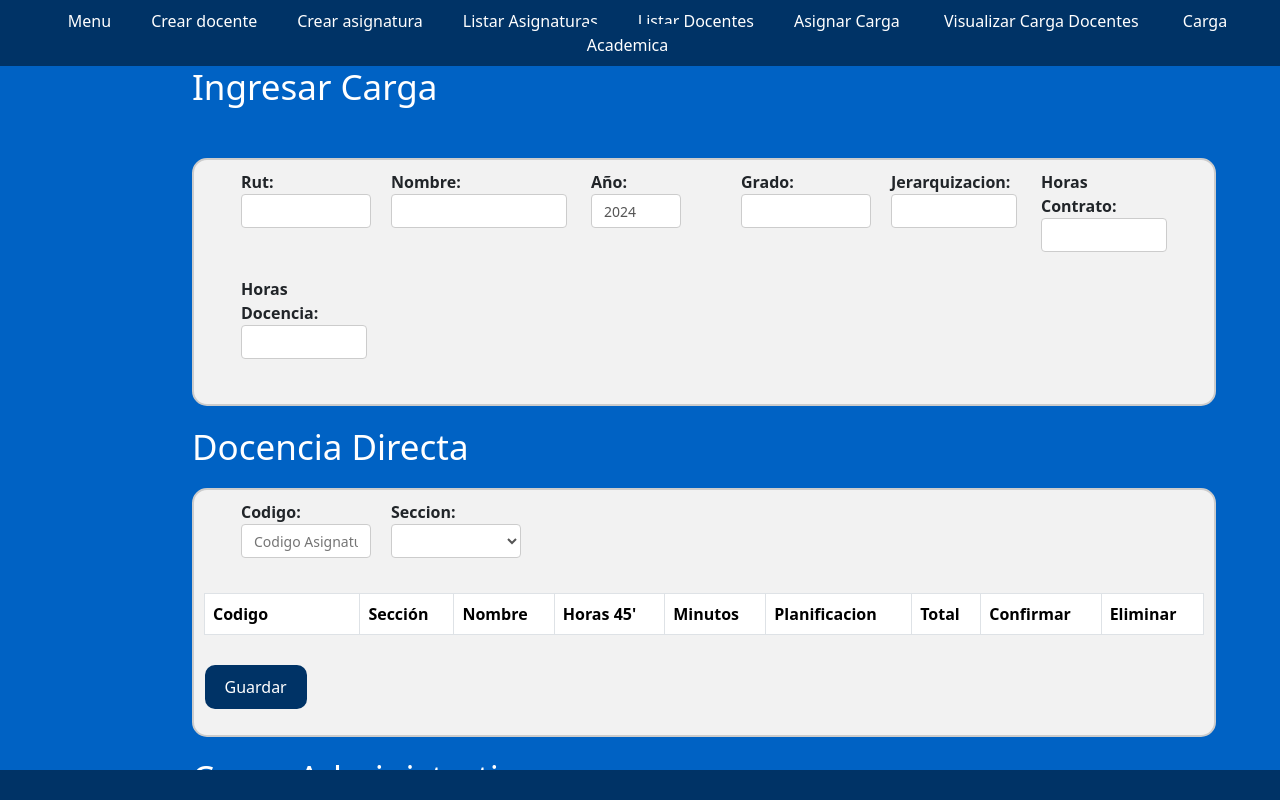
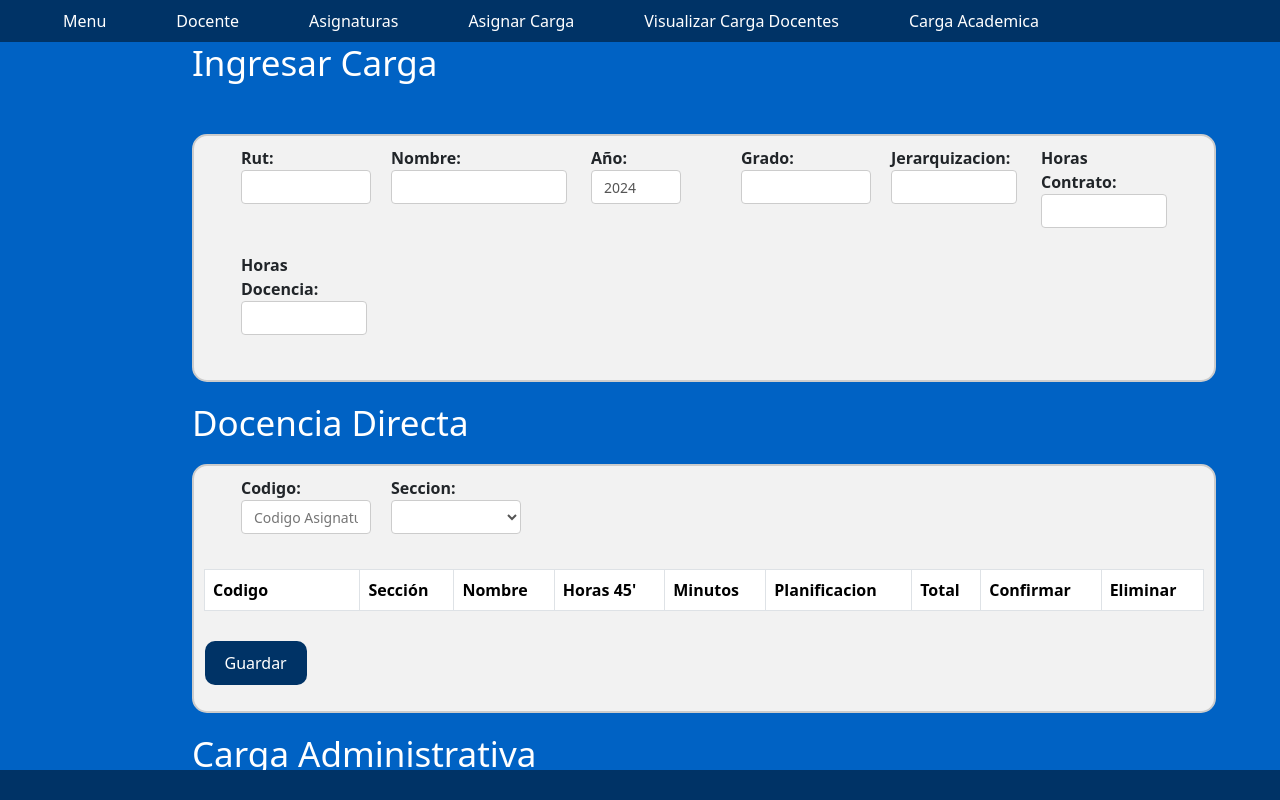
Before and after one commit to NachoMezaM/CDT_CargaTest1, an Angular app: page /carga-horaria/carga-horaria in a window 1280 px wide. Shown: the top 800 px of the page. Built offline with nearby package versions, Linux system fonts and the light colour scheme; no server answers.

Commit message:
Barra con desplegables

```diff
--- a/src/app/barranavegacion/barranavegacion.component.css
+++ b/src/app/barranavegacion/barranavegacion.component.css
@@ -1,9 +1,29 @@
-
-#navegador ul {
-   list-style-type: none;
-   text-align: center;
+nav ul {
+   list-style: none;
    margin: 0;
    padding: 0;
+   display: flex;
+   flex-wrap: wrap;
+ }
+
+ nav ul li {
+   margin-right: 50px;
+   position: relative; /* Add this to parent menu items */
+ }
+
+ nav ul ul {
+   display: none;
+   position: absolute;
+   margin-top: 0px;
+   top: 120%; /* Adjust this value */
+   background-color: #003366;
+   border: 1px solid #003366;
+   padding: 10px;
+   width: 500px; /* add a width to the dropdown menu */
+ }
+
+ nav ul li:hover > ul {
+   display: block;
  }
 
  #navegador li {
@@ -13,7 +33,7 @@
  }
 
  #navegador li a {
-   padding: 10px 15px;
+   padding: 10px 30px;
    color: #fff;
    background-color: #003366;
    text-decoration: none;
@@ -23,6 +43,9 @@
    background-color: #002244;
    border-color: #002244;
  }
+
+
+
 
 .search-container {
    text-align: center;
--- a/src/app/barranavegacion/barranavegacion.component.html
+++ b/src/app/barranavegacion/barranavegacion.component.html
@@ -15,13 +15,25 @@
             <div class="container-fluid"  id="navegador">
                 <ul >
                     <li><a routerLink="/menu">Menu</a></li>
-                    <li><a routerLink="/profesor/crear-profe">Crear docente</a></li>
-                    <li><a routerLink="/post/create">Crear asignatura</a></li>
-                    <li><a routerLink="/post/index">Listar Asignaturas</a></li>
-                    <li><a routerLink="/profesor/index-profe">Listar Docentes</a></li>
+                    <li>
+                        <a>Docente</a>
+                        <ul>
+                            <li><a routerLink="/profesor/crear-profe">Crear docente</a></li>
+                            <li><a routerLink="/profesor/index-profe">Listar Docentes</a></li>
+                        </ul>
+                    </li>
+                    <li>
+                        <a>Asignaturas</a>
+                        <ul>
+                            <li><a routerLink="/post/create">Crear asignatura</a></li>
+                            <li><a routerLink="/post/index">Listar Asignaturas</a></li>
+                        </ul>
+                    </li>
+
                     <li><a routerLink="/carga-horaria/carga-horaria">Asignar Carga</a></li>
                     <li><a routerLink="/carga-horaria/visualizar-carga"> Visualizar Carga Docentes</a> </li>
                     <li><a routerLink="/carga-horaria/cargarAcademica">  Carga Academica</a> </li>
+
                 </ul>
             </div>
           </div>
```
Lines whose indentation alone changed are shown as unchanged.
